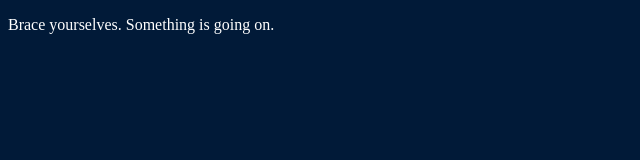
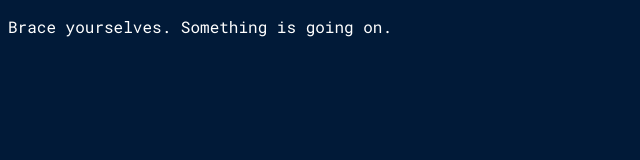
Before and after one commit to sickgraph/sickgraph.github.io, a plain HTML site: page index.html in a window 1280 px wide. Shown: the whole page, without its empty margins (0-640 px from the left). Drawn offline with Linux system fonts and the light colour scheme.

Commit message:
Change font to monospaced

```diff
--- a/index.html
+++ b/index.html
@@ -4,11 +4,13 @@
   <meta charset="UTF-8">
   <meta name="viewport" content="width=device-width, initial-scale=1.0">
   <meta http-equiv="X-UA-Compatible" content="ie=edge">
-  <title>Document</title>
+  <title>Guessbureau.me</title>
+  <link href="https://fonts.googleapis.com/css?family=Roboto+Mono" rel="stylesheet">
   <style>
     body {
       background: rgb(1,26,56);
       color: white;
+      font-family: 'Roboto Mono', monospace;
     }
   </style>
 </head>
```
